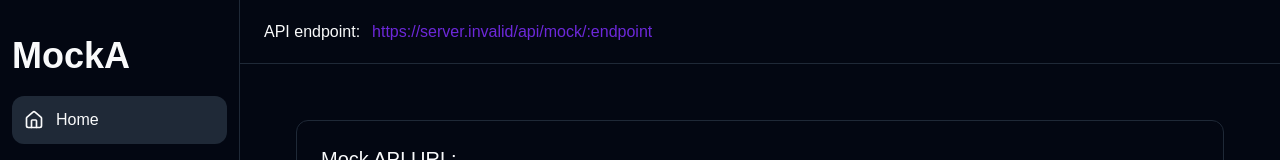
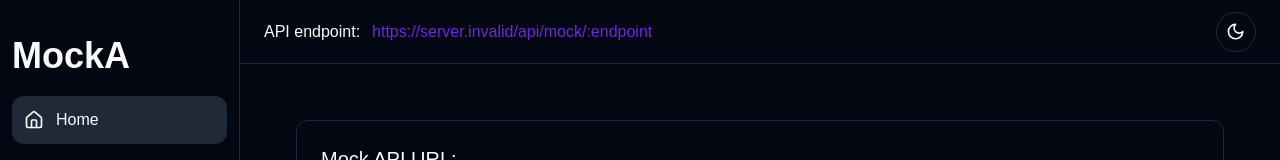
Before and after one commit to eren1106/mocknica, a Next.js app: page / in a window 1280 px wide. Shown: the top 160 px of the page. Built offline with nearby package versions, Linux system fonts and the light colour scheme; no server answers; the database is empty.

Commit message:
add theme toggle at topbar

```diff
--- a/components/layout/Topbar.tsx
+++ b/components/layout/Topbar.tsx
@@ -1,5 +1,6 @@
 import Link from "next/link";
 import SidebarSheet from "./SidebarSheet";
+import { ModeToggle } from "../mode-toggle";
 
 const Topbar = () => {
   return (
@@ -18,6 +19,7 @@ const Topbar = () => {
           {`${process.env.NEXT_PUBLIC_APP_URL}/api/mock/:endpoint`}
         </Link>
       </div>
+      <ModeToggle className="ml-auto"/>
     </div>
   );
 };
--- a/components/mode-toggle.tsx
+++ b/components/mode-toggle.tsx
@@ -12,12 +12,15 @@ import {
   DropdownMenuTrigger,
 } from "@/components/ui/dropdown-menu"
 
-export function ModeToggle() {
+interface ModeToggleProps {
+  className?: string;
+}
+export function ModeToggle({ className }: ModeToggleProps) {
   const { setTheme } = useTheme()
 
   return (
     <DropdownMenu>
-      <DropdownMenuTrigger asChild>
+      <DropdownMenuTrigger asChild className={className}>
         <Button variant="outline" size="icon">
           <Sun className="h-[1.2rem] w-[1.2rem] rotate-0 scale-100 transition-all dark:-rotate-90 dark:scale-0" />
           <Moon className="absolute h-[1.2rem] w-[1.2rem] rotate-90 scale-0 transition-all dark:rotate-0 dark:scale-100" />
```
